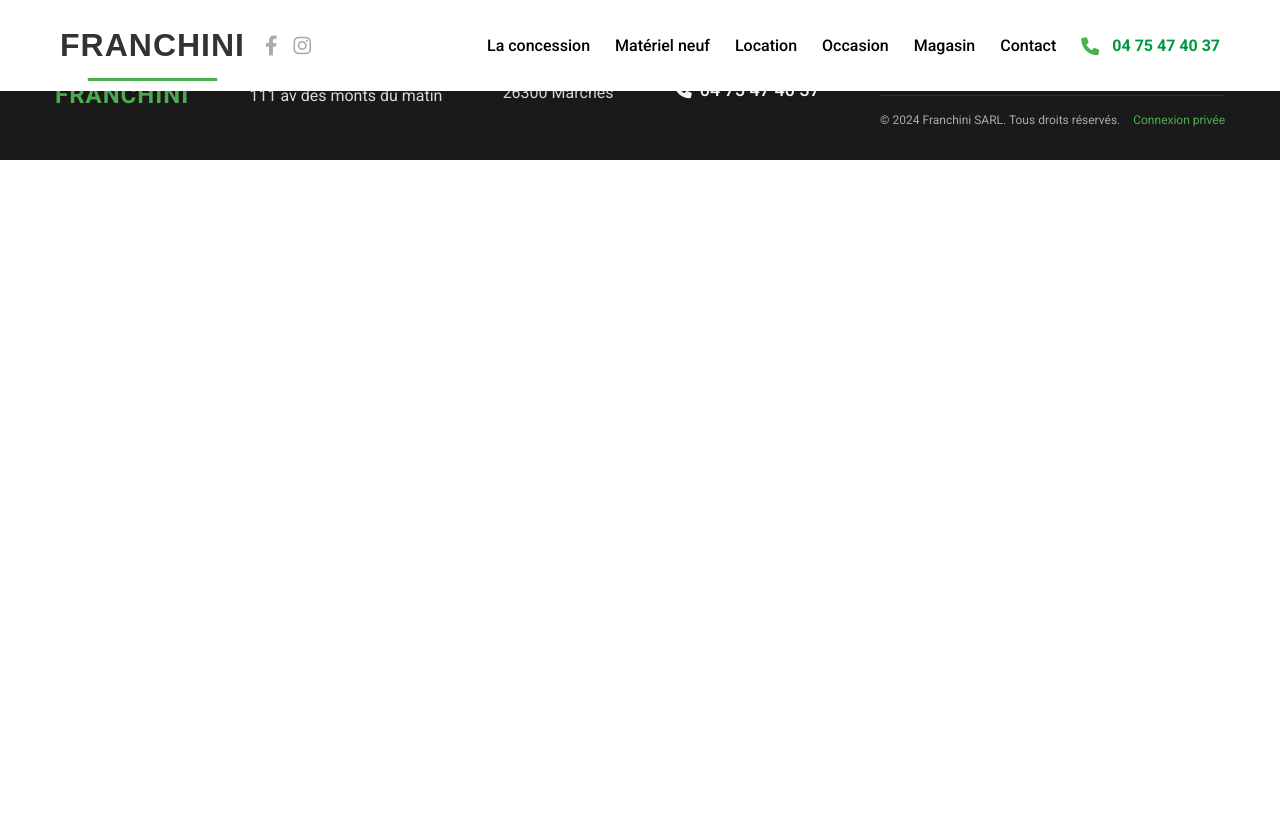
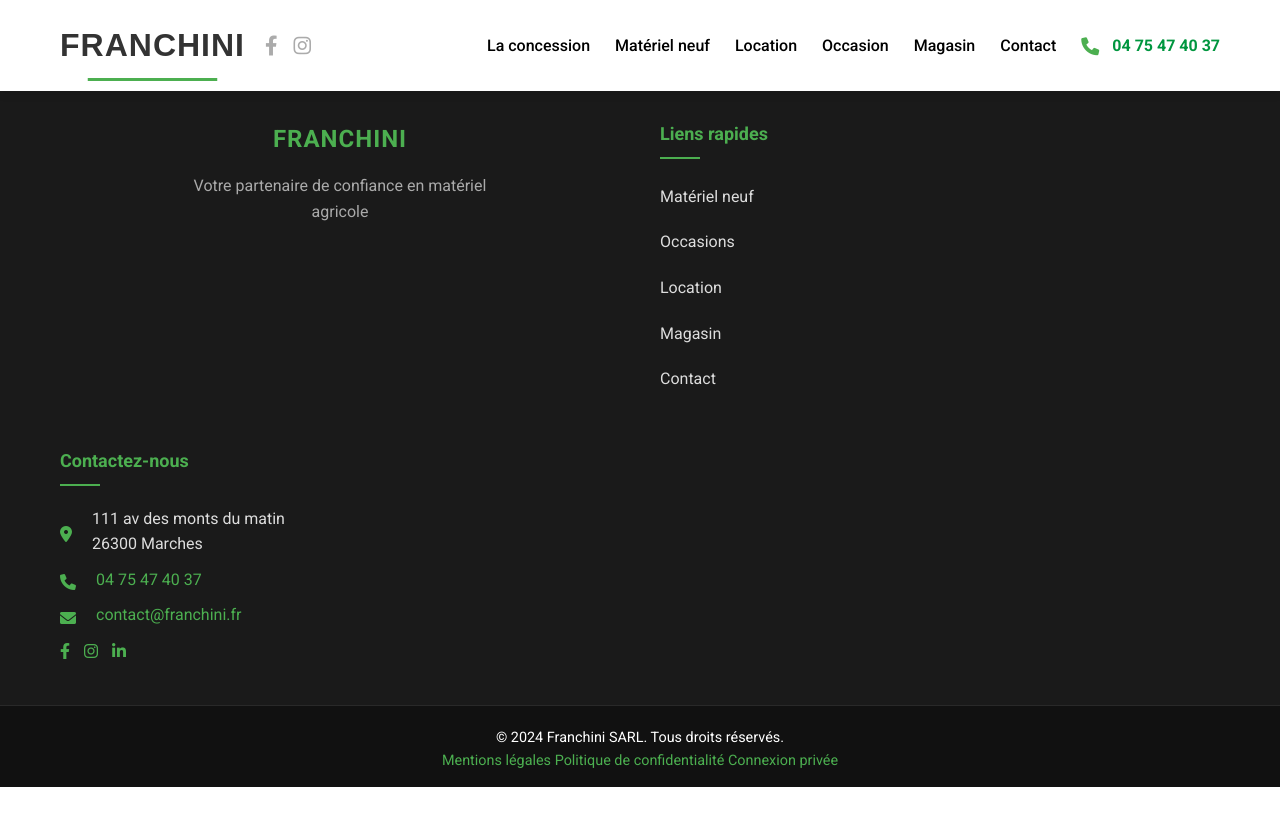
Before and after one commit to Cedric-F-26/Site-franchini, a Jekyll site: the page built from index.md, in a window 1280 px wide. Shown: the top 826 px of the page. Built offline with Jekyll 4.4.1, drawn with Linux system fonts in a browser that asks for light colours.

Commit message:
Update footer.html

```diff
--- a/_includes/footer.html
+++ b/_includes/footer.html
@@ -1,18 +1,45 @@
-<footer style="background-color: #1a1a1a; color: white; text-align: center; padding: 30px 0; margin-top: 40px;">
-    <div class="container" style="max-width: 1200px; margin: 0 auto; padding: 0 15px;">
-        <div style="margin-bottom: 10px;">
-            <span style="color: #4CAF50; font-weight: bold; font-size: 24px; letter-spacing: 1px;">FRANCHINI</span>
+<footer>
+    <div class="footer-content">
+        <div class="footer-info">
+            <div class="footer-logo">
+                <a href="/">FRANCHINI</a>
+                <p>Votre partenaire de confiance en matériel agricole</p>
+            </div>
         </div>
-        <div style="margin-bottom: 8px; color: #ddd;">111 av des monts du matin</div>
-        <div style="margin-bottom: 15px; color: #ddd;">26300 Marches</div>
-        <div style="margin-bottom: 20px;">
-            <a href="tel:0475474037" style="color: white; text-decoration: none; font-size: 18px; font-weight: 500;">
-                <i class="fas fa-phone" style="margin-right: 8px;"></i>04 75 47 40 37
-            </a>
+
+        <div class="footer-links">
+            <h3>Liens rapides</h3>
+            <ul>
+                <li><a href="/materiel">Matériel neuf</a></li>
+                <li><a href="/occasion">Occasions</a></li>
+                <li><a href="/location">Location</a></li>
+                <li><a href="/magasin">Magasin</a></li>
+                <li><a href="/contact">Contact</a></li>
+            </ul>
         </div>
-        <div style="font-size: 12px; color: #aaa; margin-top: 25px; padding-top: 15px; border-top: 1px solid #333;">
-            © 2024 Franchini SARL. Tous droits réservés.
-            <a href="pages/connexion-prive.html" style="color: #4CAF50; text-decoration: none; margin-left: 10px;">Connexion privée</a>
+
+        <div class="footer-contact">
+            <h3>Contactez-nous</h3>
+            <p><i class="fas fa-map-marker-alt"></i> 111 av des monts du matin<br>26300 Marches</p>
+            <p><i class="fas fa-phone"></i> <a href="tel:0475474037">04 75 47 40 37</a></p>
+            <p><i class="fas fa-envelope"></i> <a href="mailto:contact@franchini.fr">contact@franchini.fr</a></p>
+
+            <div class="footer-social">
+                <a href="#" aria-label="Facebook"><i class="fab fa-facebook-f"></i></a>
+                <a href="#" aria-label="Instagram"><i class="fab fa-instagram"></i></a>
+                <a href="#" aria-label="LinkedIn"><i class="fab fa-linkedin-in"></i></a>
+            </div>
+        </div>
+    </div>
+
+    <div class="footer-bottom">
+        <div class="footer-container">
+            <p>&copy; 2024 Franchini SARL. Tous droits réservés.</p>
+            <div class="footer-legal">
+                <a href="/mentions-legales">Mentions légales</a>
+                <a href="/politique-confidentialite">Politique de confidentialité</a>
+                <a href="/connexion" class="login-link">Connexion privée</a>
+            </div>
         </div>
     </div>
 </footer>
```
